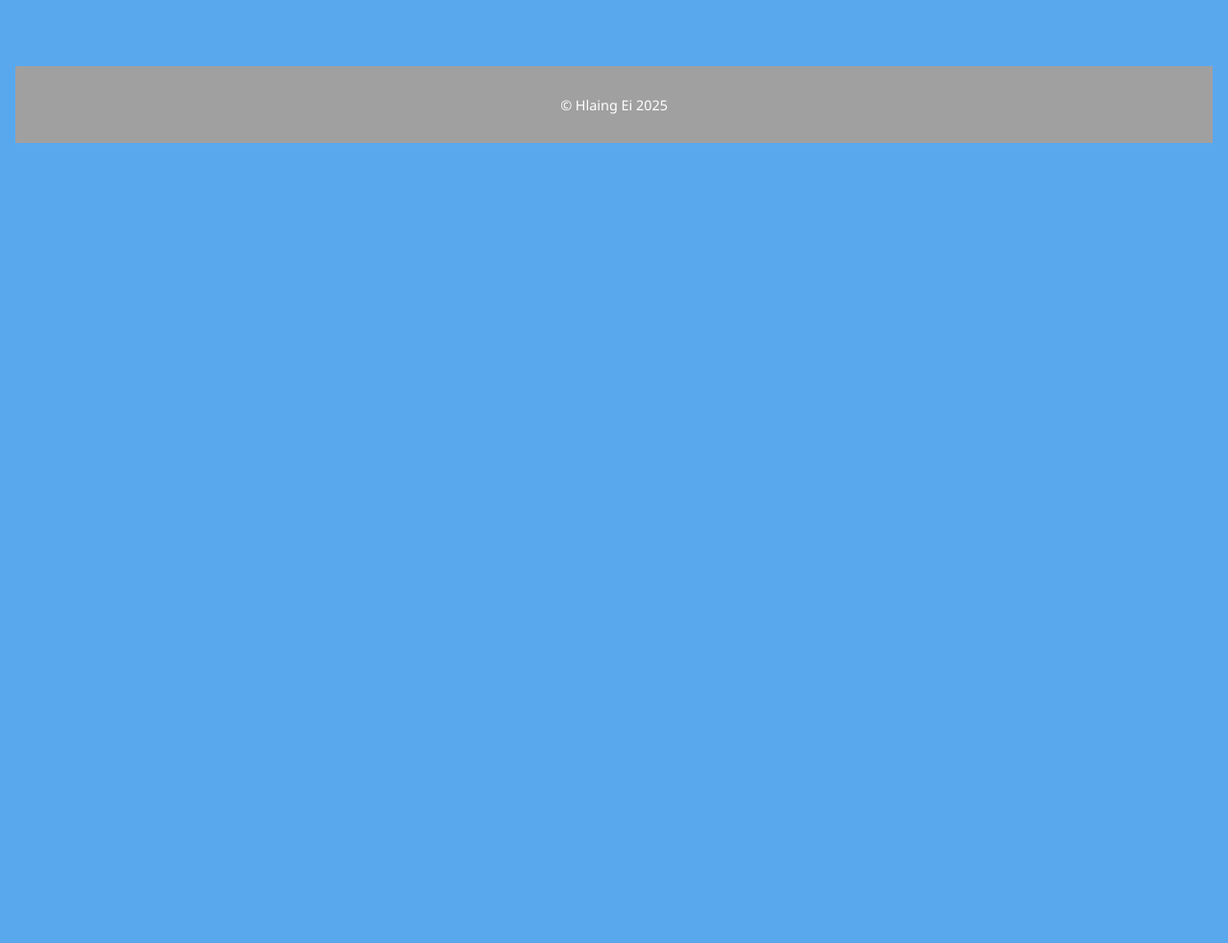
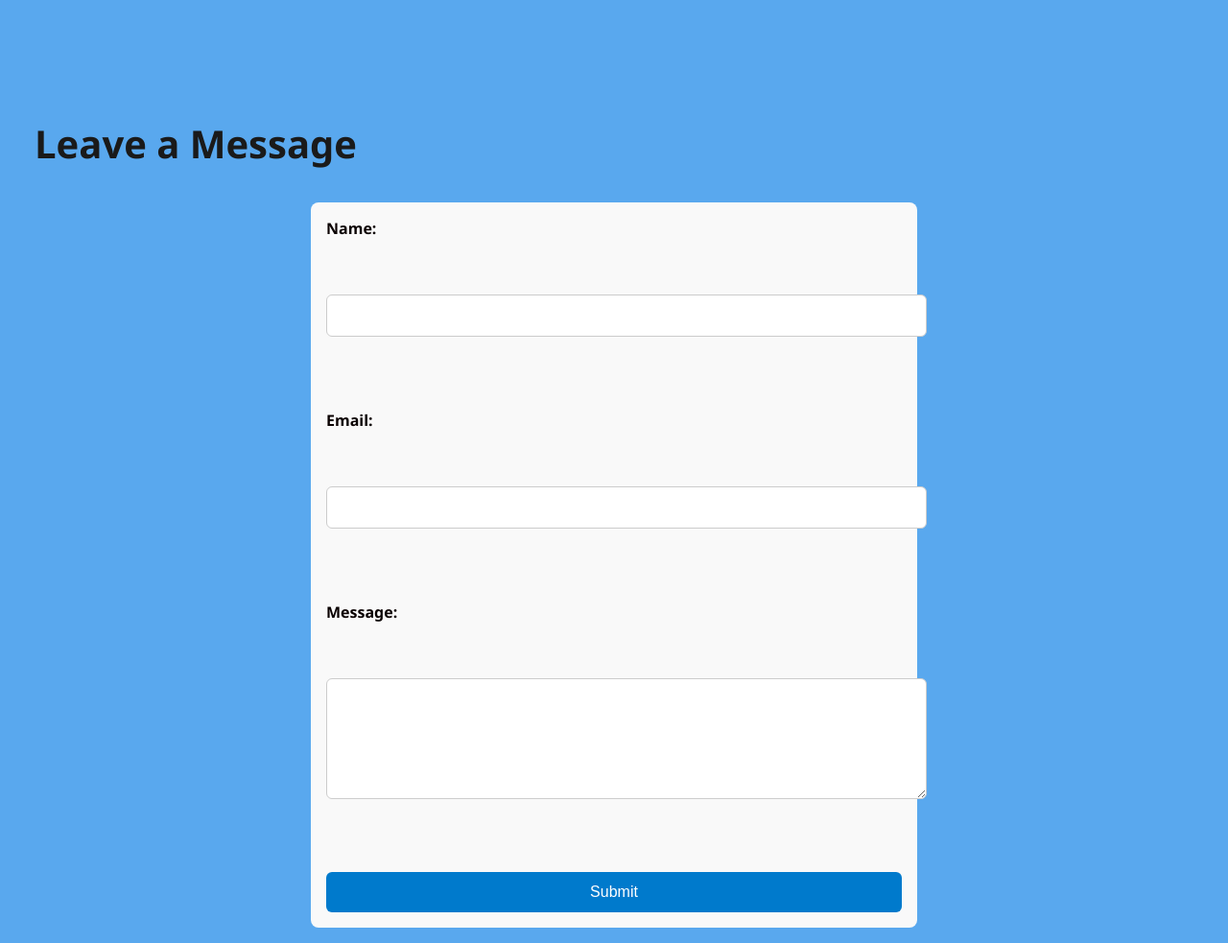
Before and after one commit to Serena-Tun/hlaing-ei-kepler, a plain HTML site: page index.html in a window 1280 px wide. Shown: the part 1657-2640 px from the top of the page at 96% size. Before the commit the page ends 1822 px from the top, so only its background shows below. Drawn offline with Linux system fonts and the light colour scheme.

Commit message:
form and functionality added

```diff
--- a/css/index.css
+++ b/css/index.css
@@ -189,6 +189,18 @@ section {
     background-color: #e0f7fa;
   }
 }
+  form {
+  padding: 1rem;
+  }
+  input,
+  textarea,
+  button {
+    font-size: 1.1rem;
+  }
+
+  button[type="submit"] {
+    width: 100%;
+}
 
 /* Desktop Styles (≥900px) */
 @media (min-width: 900px) {
@@ -238,3 +250,65 @@ footer {
   color: white;
   font-size: 0.9rem;
 }
+
+form {
+  display: flex;
+  flex-direction: column;
+  gap: 1rem;
+  max-width: 600px;
+  margin: 2rem auto;
+  padding: 1rem;
+  background-color: #f9f9f9;
+  border-radius: 8px;
+}
+
+label {
+  font-weight: bold;
+  margin-bottom: 0.25rem;
+}
+
+input[type="text"],
+input[type="email"],
+textarea {
+  padding: 0.75rem;
+  font-size: 1rem;
+  border: 1px solid #ccc;
+  border-radius: 6px;
+  width: 100%;
+}
+
+textarea {
+  resize: vertical;
+  min-height: 100px;
+}
+
+button[type="submit"] {
+  padding: 0.75rem 1.5rem;
+  font-size: 1rem;
+  background-color: #007acc;
+  color: white;
+  border: none;
+  border-radius: 6px;
+  cursor: pointer;
+  transition: background-color 0.3s ease;
+}
+
+button[type="submit"]:hover {
+  background-color: #005fa3;
+}
+
+@media (max-width: 600px) {
+  form {
+    padding: 1rem;
+  }
+
+  input,
+  textarea,
+  button {
+    font-size: 1.1rem;
+  }
+
+  button[type="submit"] {
+    width: 100%;
+  }
+}
--- a/index.html
+++ b/index.html
@@ -18,6 +18,7 @@
         <li><a href="#skills">Skills</a></li>
         <li><a href="#projects">Projects</a></li>
         <li><a href="#connect">Connect</a></li>
+        <li><a href="#leave-message">Leave a Message</a></li>
     </ul>
   </nav>
 
@@ -71,6 +72,27 @@
     </div>
 </section>
 
+<section id="leave-message">
+    <h2>Leave a Message</h2>
+    <form name="leave_message">
+      <label for="usersName">Name:</label><br>
+      <input type="text" name="usersName" required><br><br>
+
+      <label for="usersEmail">Email:</label><br>
+      <input type="email" name="usersEmail" required><br><br>
+
+      <label for="usersMessage">Message:</label><br>
+      <textarea name="usersMessage" required></textarea><br><br>
+
+      <button type="submit">Submit</button>
+    </form>
+  </section>
+
+  <section id="messages">
+    <h2>Messages</h2>
+    <ul></ul>
+  </section>
+
 <script src="js/index.js"></script>
 
 </body>
--- a/js/index.js
+++ b/js/index.js
@@ -20,3 +20,45 @@ for (let i = 0; i < skills.length; i++) {
   skill.innerText = skills[i];
   skillsList.appendChild(skill);
 }
+// Select the form by name
+const messageForm = document.forms["leave_message"];
+
+// Add event listener to handle form submission
+messageForm.addEventListener("submit", function (event) {
+  event.preventDefault(); // Prevent the default form submit behavior
+
+  const usersName = event.target.usersName.value;
+  const usersEmail = event.target.usersEmail.value;
+  const usersMessage = event.target.usersMessage.value;
+
+  // Log the values to the console
+  console.log("Name:", usersName);
+  console.log("Email:", usersEmail);
+  console.log("Message:", usersMessage);
+
+const messageSection = document.querySelector("#messages");
+
+const messageList = messageSection.querySelector("ul");
+
+const newMessage = document.createElement("li");
+
+newMessage.innerHTML = `
+  <a href="mailto:${usersEmail}">${usersName}</a>
+  <span> wrote: ${usersMessage}</span>
+`;
+
+const removeButton = document.createElement("button");
+removeButton.innerText = "remove";
+removeButton.type = "button";
+
+removeButton.addEventListener("click", function () {
+  const entry = removeButton.parentNode;
+  entry.remove();
+});
+
+newMessage.appendChild(removeButton);
+messageList.appendChild(newMessage);
+
+messageForm.reset();
+
+});
```
